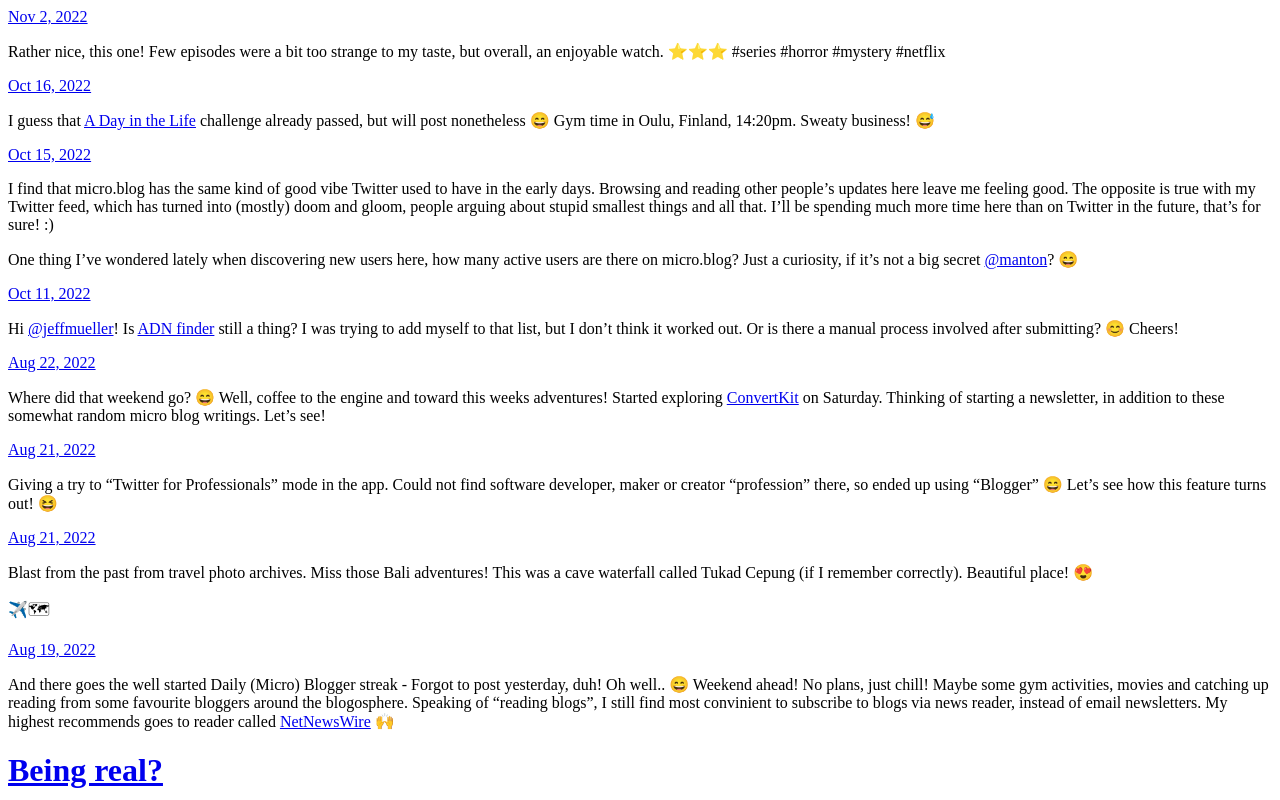
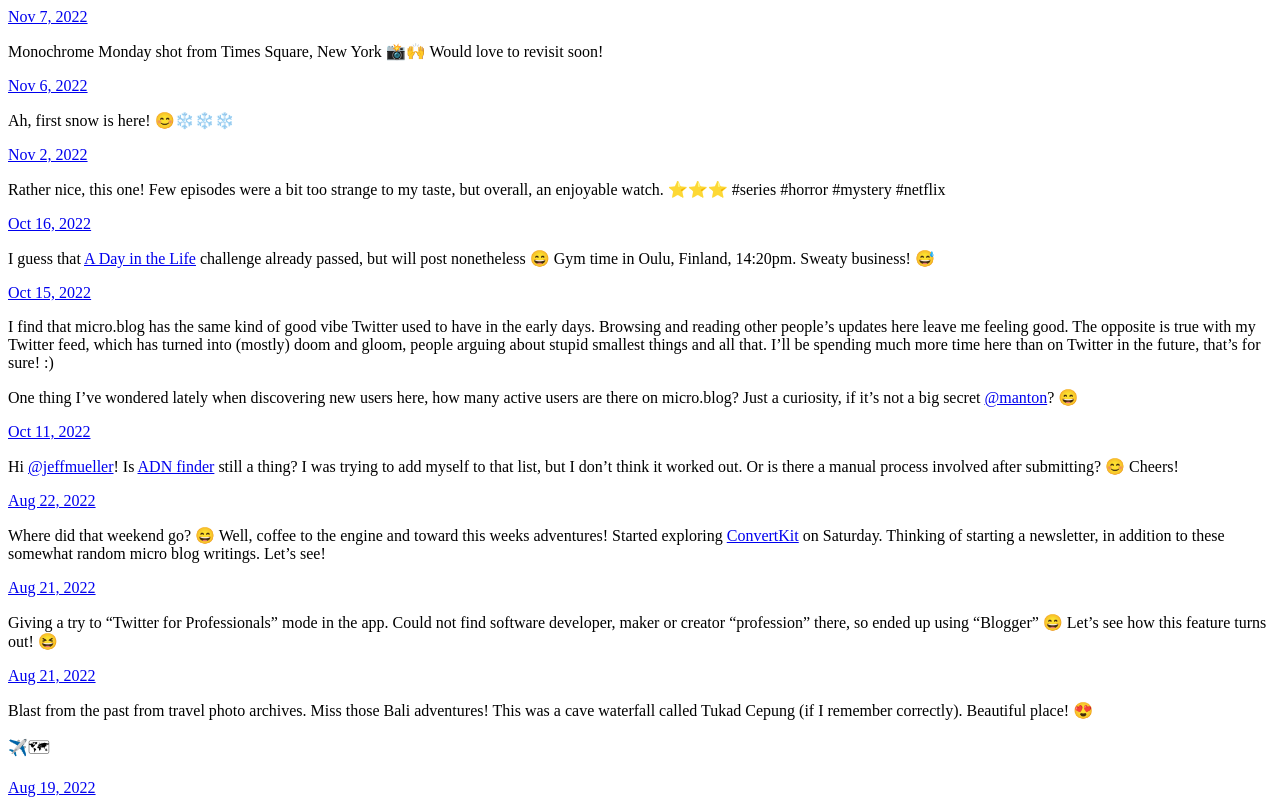
Before and after one commit to jliikala/microblog-juhaliikala.com, a plain HTML site: page index.html in a window 1280 px wide. Shown: the top 800 px of the page. Drawn offline with Linux system fonts and the light colour scheme.

Commit message:
Archiving from Micro.blog.

```diff
--- a/index.html
+++ b/index.html
@@ -21,6 +21,30 @@
 <div class="h-feed">
 
 
+
+	  <div class="h-entry">
+
+
+		<a href="https://www.juhaliikala.com/2022/11/07/monochrome-monday-shot.html" class="u-url"><time class="dt-published" datetime="2022-11-07 22:39:00 &#43;0300">Nov 7, 2022</time></a>
+
+		<div class="e-content">
+			 <p>Monochrome Monday shot from Times Square, New York 📸🙌 Would love to revisit soon!</p>
+<!-- raw HTML omitted -->
+
+		</div>
+	  </div>
+
+	  <div class="h-entry">
+
+
+		<a href="https://www.juhaliikala.com/2022/11/06/ah-first-snow.html" class="u-url"><time class="dt-published" datetime="2022-11-06 12:49:47 &#43;0300">Nov 6, 2022</time></a>
+
+		<div class="e-content">
+			 <p>Ah, first snow is here! 😊❄️❄️❄️</p>
+<!-- raw HTML omitted -->
+
+		</div>
+	  </div>
 
 	  <div class="h-entry">
 
```
